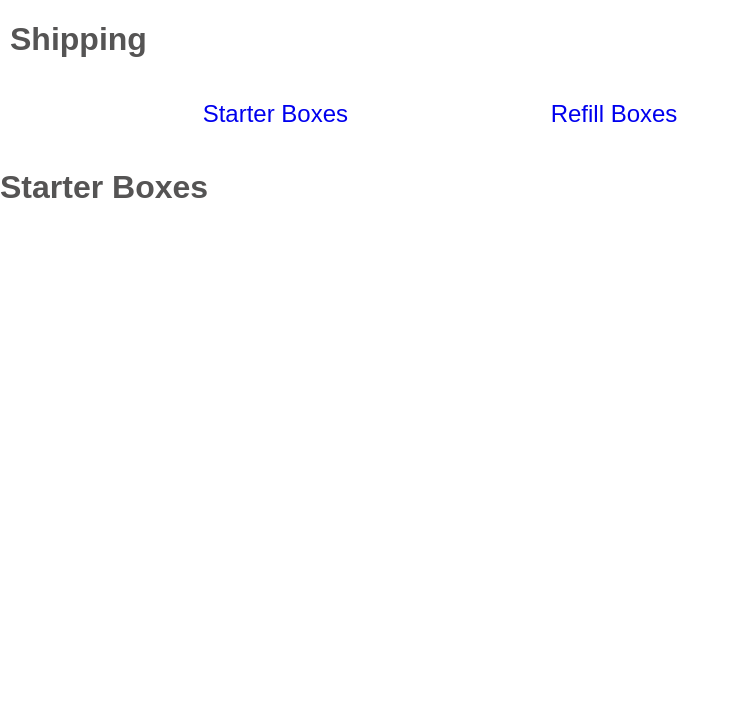
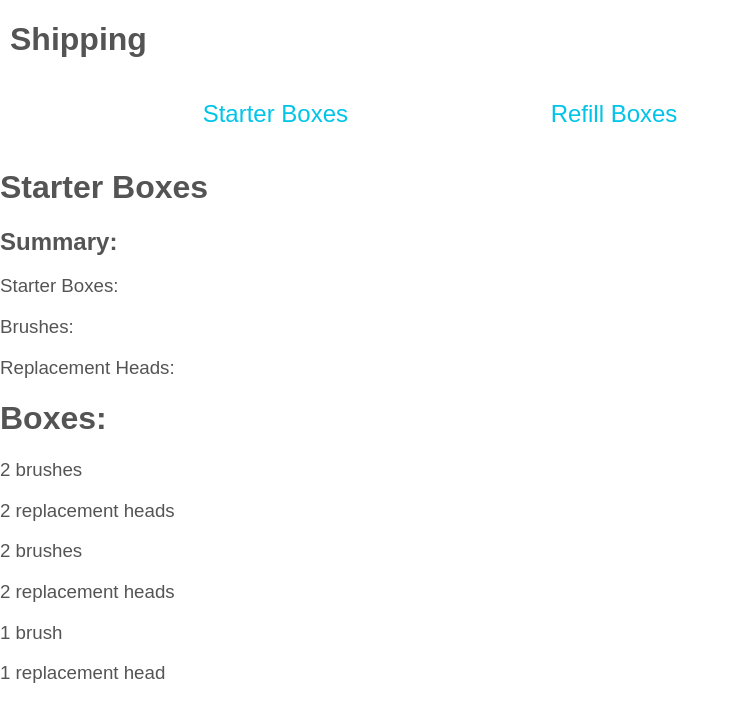
Before and after one commit to JosephASandoval/boxing-kata-js, a React (Create React App) app in the folder frontend/: page / in a window 1280 px wide. Shown: the top 722 px of the page, without its empty margins (0-739 px from the left). Built offline with nearby package versions, Linux system fonts and the light colour scheme; no server answers.

Commit message:
added summary feature and dynamically rendered values

```diff
--- a/frontend/src/Context.js
+++ b/frontend/src/Context.js
@@ -5,6 +5,9 @@ const Context = React.createContext();
 
 function ContextProvider({ children }) {
   const [family, setFamily] = useState([]);
+  const [numBrushes, setNumBrushes] = useState(0);
+  const [numStarter, setNumStarter] = useState(0);
+  const [numRefill, setNumRefill] = useState(0);
 
   useEffect(() => {
     fetch(dataURL)
@@ -12,10 +15,20 @@ function ContextProvider({ children }) {
       .then((data) => setFamily(data));
   }, []);
 
+  useEffect(() => {
+    const numFamily = family.length;
+    setNumBrushes(numFamily);
+    setNumStarter(Math.ceil(numFamily / 2));
+    setNumRefill(Math.ceil(numFamily / 4));
+  }, [family]);
+
   return (
     <Context.Provider
       value={{
         family,
+        numBrushes,
+        numStarter,
+        numRefill,
       }}
     >
       {children}
--- a/frontend/src/components/Navbar.js
+++ b/frontend/src/components/Navbar.js
@@ -5,11 +5,11 @@ function Navbar() {
   return (
     <nav>
       <Link to="/">
-        <h2>Starter Boxes</h2>
+        <h2 className="link">Starter Boxes</h2>
       </Link>
 
       <Link to="/refill">
-        <h2>Refill Boxes</h2>
+        <h2 className="link">Refill Boxes</h2>
       </Link>
     </nav>
   );
--- a/frontend/src/pages/RefillBoxes.js
+++ b/frontend/src/pages/RefillBoxes.js
@@ -1,11 +1,25 @@
-import React from "react";
-// import Summary from "../components/Summary"
+import React, { useContext } from "react";
 // import Boxes from "../components/Boxes"
+import { Context } from "../Context";
 
 function RefillBoxes() {
+  const { numBrushes, numRefill } = useContext(Context);
+
   return (
     <div>
       <h1>Refill Boxes</h1>
+      <h2>Summary:</h2>
+      <div className="summary"> {/* apply styling here */}
+        <h3>Refill Boxes: {numRefill ? numRefill : null}</h3>
+        <h3>Replacement Heads: {numBrushes ? numBrushes : null}</h3>
+      </div>
+
+      <h1>Boxes:</h1>
+      <div className="boxes">
+        <h3>2 replacement heads</h3>
+        <h3>2 replacement heads</h3>
+        <h3>1 replacement head</h3>
+      </div>
     </div>
   );
 }
--- a/frontend/src/pages/StarterBoxes.js
+++ b/frontend/src/pages/StarterBoxes.js
@@ -1,11 +1,29 @@
-import React from "react";
-// import Summary from "../components/Summary"
+import React, { useContext } from "react";
 // import Boxes from "../components/Boxes"
+import { Context } from "../Context";
 
 function StarterBoxes() {
+  const { numBrushes, numStarter } = useContext(Context);
+
   return (
     <div>
       <h1>Starter Boxes</h1>
+      <h2>Summary:</h2>
+      <div className="summary"> {/* apply styling here */}
+        <h3>Starter Boxes: {numStarter ? numStarter : null}</h3>
+        <h3>Brushes: {numBrushes ? numBrushes : null}</h3>
+        <h3>Replacement Heads: {numBrushes ? numBrushes : null}</h3>
+      </div>
+
+      <h1>Boxes:</h1>
+      <div className="boxes">
+        <h3>2 brushes</h3>
+        <h3>2 replacement heads</h3>
+        <h3>2 brushes</h3>
+        <h3>2 replacement heads</h3>
+        <h3>1 brush</h3>
+        <h3>1 replacement head</h3>
+      </div>
     </div>
   );
 }
--- a/frontend/src/styles.css
+++ b/frontend/src/styles.css
@@ -17,27 +17,22 @@ nav {
   margin-right: 25em;
 }
 
-h1 {
+h1,
+h2 {
   color: rgb(85, 84, 84);
   font-weight: 600;
 }
 
-h2 {
+h3 {
+  color: rgb(85, 84, 84);
+  font-weight: 500;
+}
+
+.link {
+  color: #01c4e9;
   font-weight: 400;
 }
 
 a {
   text-decoration: none;
 }
-
-a:visited {
-  color: #01c4e9;
-}
-
-a:hover {
-  color: #01c4e9;
-}
-
-a:active {
-  color: #01c4e9;
-}
```
Also changed, not shown: frontend/src/components/Summary.js (deleted, +0 -11 lines).
